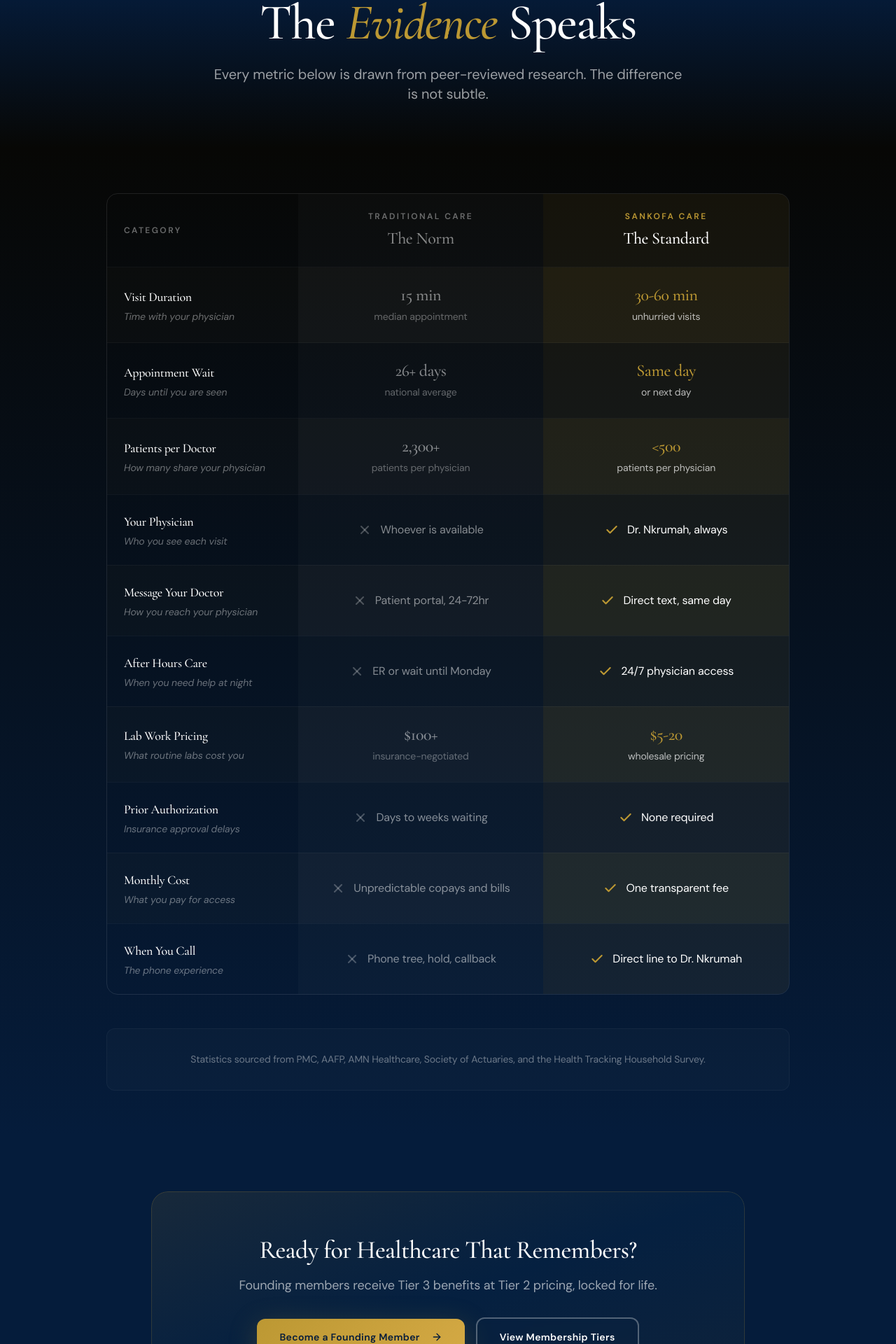
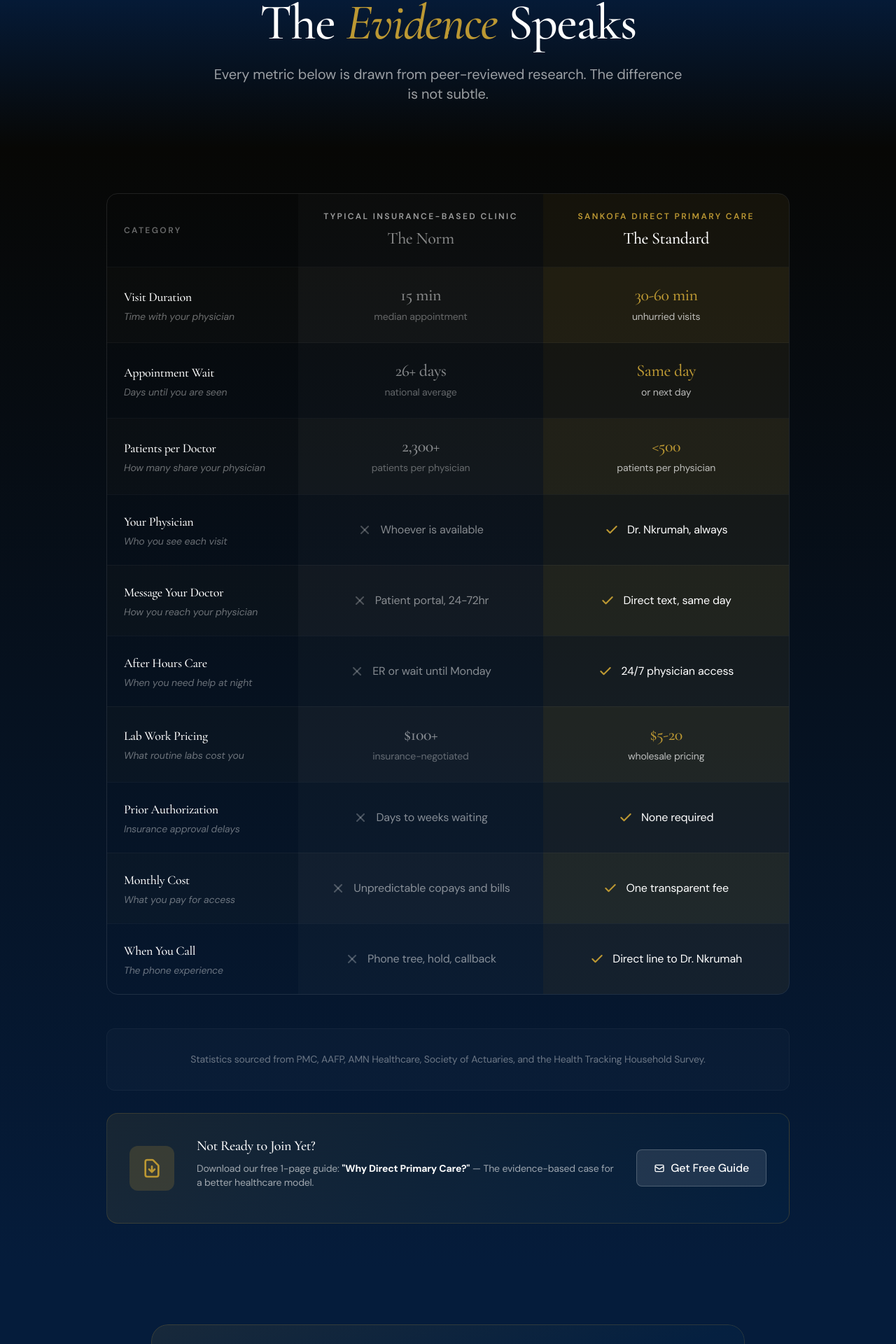
Before and after one commit to NDCHVISION/sfm-website, a Next.js app: page /compare in a window 1280 px wide. Shown: the part 253-2173 px from the top of the page at 70% size. Built offline with nearby package versions, Linux system fonts and the light colour scheme.

Commit message:
Release all 3 blog posts with past dates, cover images, and improved formatting

```diff
--- a/app/blog/genetic-testing-what-it-tells-you/page.tsx
+++ b/app/blog/genetic-testing-what-it-tells-you/page.tsx
@@ -43,7 +43,7 @@
             </div>
             <div className="flex items-center gap-2">
               <Calendar className="w-4 h-4" />
-              <span>December 29, 2025</span>
+              <span>December 15, 2025</span>
             </div>
             <div className="flex items-center gap-2">
               <Clock className="w-4 h-4" />
--- a/app/blog/page.tsx
+++ b/app/blog/page.tsx
@@ -30,7 +30,7 @@
     category: 'Primary Care',
     readTime: 8,
     author: 'Yaw Nkrumah, MD',
-    date: '2025-12-15',
+    date: '2025-12-01',
     slug: 'why-skipping-primary-care-costs-years',
     image: '/images/blog-primary-care.png',
   },
@@ -42,7 +42,7 @@
     category: 'Virtual Care',
     readTime: 7,
     author: 'Yaw Nkrumah, MD',
-    date: '2025-12-22',
+    date: '2025-12-08',
     slug: 'virtual-care-more-personal',
     image: '/images/blog-virtual-care.png',
   },
@@ -54,7 +54,7 @@
     category: 'Genetics',
     readTime: 9,
     author: 'Yaw Nkrumah, MD',
-    date: '2025-12-29',
+    date: '2025-12-15',
     slug: 'genetic-testing-what-it-tells-you',
     image: '/images/blog-genetic-testing.png',
   },
--- a/app/blog/virtual-care-more-personal/page.tsx
+++ b/app/blog/virtual-care-more-personal/page.tsx
@@ -43,7 +43,7 @@
             </div>
             <div className="flex items-center gap-2">
               <Calendar className="w-4 h-4" />
-              <span>December 22, 2025</span>
+              <span>December 8, 2025</span>
             </div>
             <div className="flex items-center gap-2">
               <Clock className="w-4 h-4" />
--- a/app/blog/why-skipping-primary-care-costs-years/page.tsx
+++ b/app/blog/why-skipping-primary-care-costs-years/page.tsx
@@ -43,7 +43,7 @@
             </div>
             <div className="flex items-center gap-2">
               <Calendar className="w-4 h-4" />
-              <span>December 15, 2025</span>
+              <span>December 1, 2025</span>
             </div>
             <div className="flex items-center gap-2">
               <Clock className="w-4 h-4" />
--- a/app/compare/page.tsx
+++ b/app/compare/page.tsx
@@ -187,13 +187,13 @@
                     Category
                   </th>
                   <th className="w-[36%] p-6 text-center text-xs font-semibold tracking-[0.2em] uppercase text-white/40 bg-white/[0.02]">
-                    <span className="block">Traditional Care</span>
+                    <span className="block text-white/60">Typical Insurance-Based Clinic</span>
                     <span className="block font-display text-2xl font-normal tracking-normal normal-case text-white/50 mt-2">
                       The Norm
                     </span>
                   </th>
                   <th className="w-[36%] p-6 text-center text-xs font-semibold tracking-[0.2em] uppercase text-sfm-gold bg-sfm-gold/[0.08]">
-                    <span className="block">Sankofa Care</span>
+                    <span className="block">Sankofa Direct Primary Care</span>
                     <span className="block font-display text-2xl font-normal tracking-normal normal-case text-white mt-2">
                       The Standard
                     </span>
@@ -271,7 +271,7 @@
                 </div>
                 <div className="grid grid-cols-2">
                   <div className="p-4 bg-white/[0.02] text-center border-r border-white/[0.04]">
-                    <div className="text-xs uppercase tracking-wider text-white/30 mb-2">Traditional</div>
+                    <div className="text-xs uppercase tracking-wider text-white/30 mb-2">Insurance-Based</div>
                     <div className="flex items-center justify-center gap-2">
                       {row.traditional.isNegative && (
                         <X className="w-4 h-4 text-white/25" strokeWidth={2.5} />
@@ -289,7 +289,7 @@
                     </div>
                   </div>
                   <div className="p-4 bg-sfm-gold/[0.08] text-center">
-                    <div className="text-xs uppercase tracking-wider text-sfm-gold mb-2">Sankofa</div>
+                    <div className="text-xs uppercase tracking-wider text-sfm-gold mb-2">Sankofa DPC</div>
                     <div className="flex items-center justify-center gap-2">
                       {row.sankofa.isPositive && !row.sankofa.value && (
                         <Check className="w-4 h-4 text-sfm-gold" strokeWidth={2.5} />
@@ -316,6 +316,34 @@
             <p className="text-white/40 text-sm leading-relaxed">
               Statistics sourced from PMC, AAFP, AMN Healthcare, Society of Actuaries, and the Health Tracking Household Survey.
             </p>
+          </div>
+
+          {/* Lead Magnet - Download Guide */}
+          <div className="mt-8 p-8 bg-gradient-to-r from-sfm-gold/10 to-sfm-azure/10 rounded-2xl border border-sfm-gold/20">
+            <div className="flex flex-col md:flex-row items-center gap-6 md:gap-8">
+              <div className="flex-shrink-0 w-16 h-16 bg-sfm-gold/20 rounded-xl flex items-center justify-center">
+                <svg className="w-8 h-8 text-sfm-gold" fill="none" viewBox="0 0 24 24" stroke="currentColor">
+                  <path strokeLinecap="round" strokeLinejoin="round" strokeWidth={2} d="M12 10v6m0 0l-3-3m3 3l3-3m2 8H7a2 2 0 01-2-2V5a2 2 0 012-2h5.586a1 1 0 01.707.293l5.414 5.414a1 1 0 01.293.707V19a2 2 0 01-2 2z" />
+                </svg>
+              </div>
+              <div className="flex-1 text-center md:text-left">
+                <h3 className="font-display text-xl text-white mb-2">Not Ready to Join Yet?</h3>
+                <p className="text-white/60 text-sm mb-4">
+                  Download our free 1-page guide: <strong className="text-white">"Why Direct Primary Care?"</strong> — The evidence-based case for a better healthcare model.
+                </p>
+              </div>
+              <div className="flex-shrink-0">
+                <a
+                  href="mailto:info@sankofafamilymedicine.com?subject=Send%20me%20the%20DPC%20Guide&body=Please%20send%20me%20the%20free%20Why%20Direct%20Primary%20Care%20guide.%0A%0AMy%20name%3A%20%0AMy%20email%3A%20"
+                  className="inline-flex items-center gap-2 px-6 py-3 bg-white/10 hover:bg-white/20 border border-white/20 text-white font-medium rounded-lg transition-all"
+                >
+                  <svg className="w-4 h-4" fill="none" viewBox="0 0 24 24" stroke="currentColor">
+                    <path strokeLinecap="round" strokeLinejoin="round" strokeWidth={2} d="M3 8l7.89 5.26a2 2 0 002.22 0L21 8M5 19h14a2 2 0 002-2V7a2 2 0 00-2-2H5a2 2 0 00-2 2v10a2 2 0 002 2z" />
+                  </svg>
+                  Get Free Guide
+                </a>
+              </div>
+            </div>
           </div>
         </div>
       </section>
--- a/app/page.tsx
+++ b/app/page.tsx
@@ -43,6 +43,14 @@
         <br />
         Remembers<span className="tm">™</span>
       </h1>
+
+      {/* Ultra-concrete promise */}
+      <div className="flex items-center gap-3 mb-6 py-3 px-4 bg-white/5 rounded-lg border border-white/10">
+        <Clock className="w-5 h-5 text-sfm-gold flex-shrink-0" />
+        <p className="text-white/90 text-sm md:text-base font-medium">
+          Most members seen within 24 hours • 45-minute visits • Direct text access to Dr. Nkrumah
+        </p>
+      </div>
 
       <p className="text-base md:text-lg text-white/85 mb-10 leading-relaxed">
         Virtual-first direct primary care (DPC) for patients across Washington State. We solve healthcare
```
